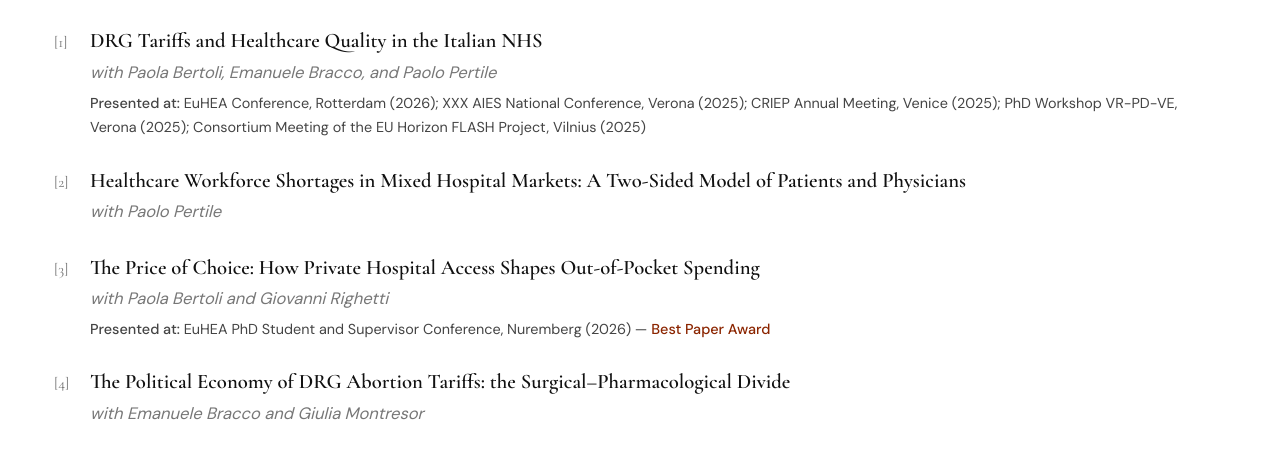
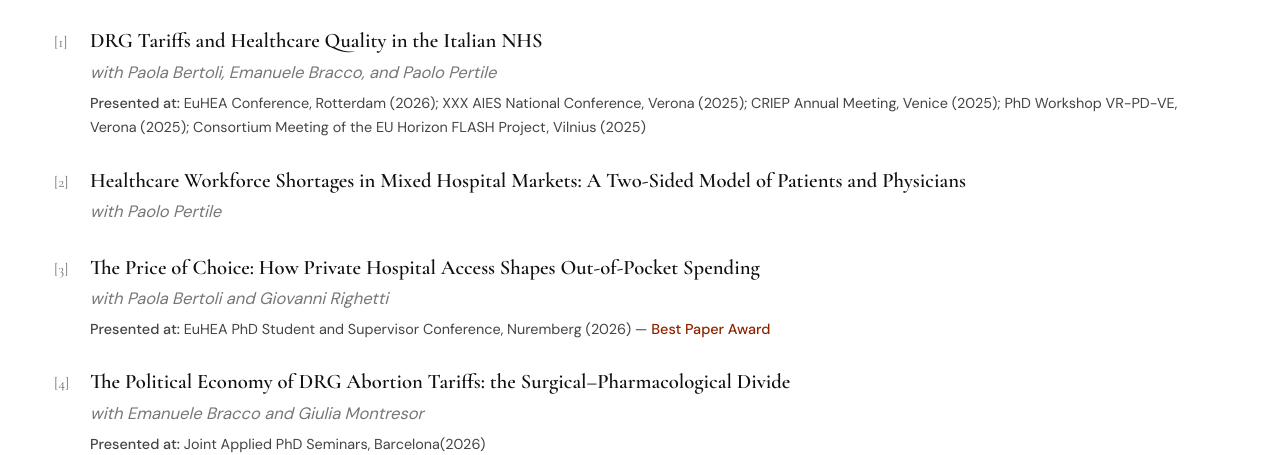
Before and after one commit to clara-fertonani/clara-fertonani.github.io, a plain HTML site: page research.html in a window 1280 px wide. Shown: the part 345-800 px from the top of the page. Drawn offline with nearby package versions, Linux system fonts and the light colour scheme.

Commit message:
Update research.html

```diff
--- a/research.html
+++ b/research.html
@@ -149,6 +149,9 @@
   <div class="paper-item">
     <div class="paper-title"><span class="paper-number">[4]</span>The Political Economy of DRG Abortion Tariffs: the Surgical–Pharmacological Divide</div>
     <div class="paper-authors">with Emanuele Bracco and Giulia Montresor</div>
+    <div class="paper-authors" style="font-style:normal; color:#444; font-size:0.8rem; margin-top:0.2rem;">
+      <span style="font-weight:500;">Presented at:</span> Joint Applied PhD Seminars, Barcelona(2026)
+    </div>
   </div>
 
   <h2 class="section-divider">Policy Outputs</h2>
```
